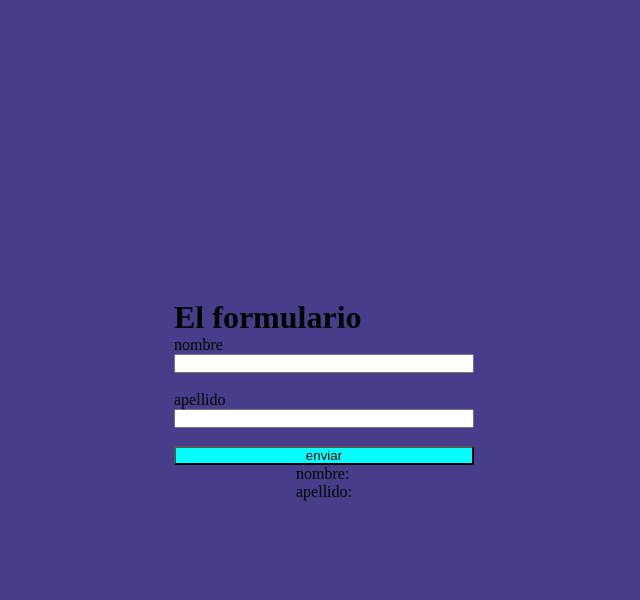
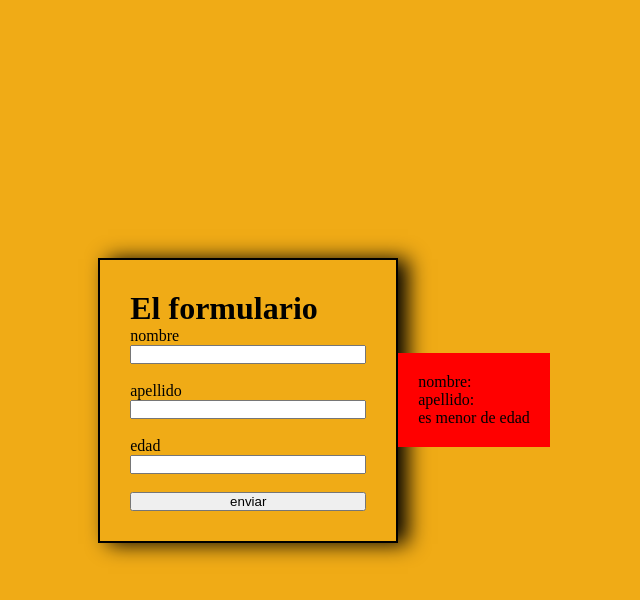
Before and after one commit to GrammerFox/recorderis, a plain HTML site: page index.html in a window 1280 px wide. Both pictures are taken after a click on the button "enviar". Shown: the whole page, without its empty margins (316-956 px from the left). Drawn offline with Linux system fonts and the light colour scheme.

Commit message:
ya entendimos chamo

```diff
--- a/index.html
+++ b/index.html
@@ -17,12 +17,16 @@
             <label for="surname">apellido</label>
             <input id="surname" type="text" name="apellido">
             <br>
+            <label for="age">edad</label>
+            <input id="age" type="number" name="edad">
+            <br>
             <button type="button" onclick="enviarFormulario()">enviar</button>
         </div>
     </form>
-    <div>
+    <div id="respuestas" class="fernando" >
         <p id="respuestaNombre">nombre: </p>
         <p id="respuestaApellido">apellido:</p>
+        <p id="respuestaEdad">edad</p>
     </div>
 </body>
 </html>
--- a/scrip.js
+++ b/scrip.js
@@ -1,10 +1,23 @@
-const nombre=document.getElementById("name");
-const apellido=document.getElementById("surname");
+const nombre = document.getElementById('name');
+const apellido = document.getElementById('surname');
+const edad = document.getElementById('age');
 
-const nombreResultado = document.getElementById("respuestaNombre")
-const apellidoResultado = document.getElementById("respuestaApellido")
+const respuestas = document.getElementById ("respuestas")
+const nombreResultado = document.getElementById('respuestaNombre');
+const apellidoResultado = document.getElementById('respuestaApellido');
+const edadResultado = document.getElementById('respuestaEdad');
 
-function enviarFormulario(){
-    nombreResultado.innerText = "nombre:"+nombre.value;
-    apellidoResultado.innerText = "apellido:"+apellido.value;
+function enviarFormulario() {
+  nombreResultado.innerText = 'nombre:' + nombre.value;
+  apellidoResultado.innerText = 'apellido:' + apellido.value;
+  edadResultado.innerText = 'edad:' + edad.value;
+  const edadNumero = parseInt(edad.value);
+
+  if (edadNumero > 18) {
+    edadResultado.innerText = "es mayor de edad"
+    respuestas.classList.remove ("menor")
+  } else {
+    edadResultado.innerText = "es menor de edad"
+    respuestas.classList.add("menor")
+  }
 }
--- a/style.css
+++ b/style.css
@@ -2,19 +2,23 @@
     display: flex;
     flex-direction: column;
     width: 300px;
+    border: 2px solid;
+   padding: 30px;
+    box-shadow: 10px 1px 20px;
 }
 
 body{
     display: flex;
     justify-content: center;
-    flex-direction: column;
     align-items: center;
     height: 100vh;
-    background-color: darkslateblue;
+    background-color: rgb(240, 171, 22);
+
 }
 
-button{
-    background-color: aqua;
+.fernando{
+
+    padding: 20px;
 }
 
 *{
@@ -22,3 +26,7 @@ button{
     padding: 0;
     box-sizing: border-box;
 }
+
+.menor{
+    background-color: red;
+}
```
